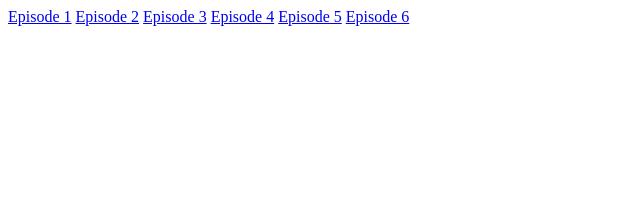
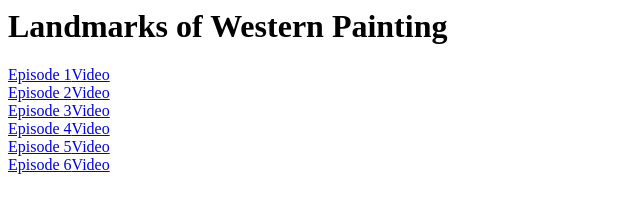
Before and after one commit to harryeakins/harryeakins.github.io, a plain HTML site: page index.html in a window 1280 px wide. Shown: the whole page, without its empty margins (0-640 px from the left). Drawn offline with Linux system fonts and the light colour scheme.

Commit message:
Improved index.html

```diff
--- a/index.html
+++ b/index.html
@@ -1,10 +1,17 @@
 <html>
     <body>
-        <a href="combined_1.html">Episode 1</a>
-        <a href="combined_2.html">Episode 2</a>
-        <a href="combined_3.html">Episode 3</a>
-        <a href="combined_4.html">Episode 4</a>
-        <a href="combined_5.html">Episode 5</a>
-        <a href="combined_6.html">Episode 6</a>
+        <h1> Landmarks of Western Painting </h1>
+        <a href="combined_1.html">Episode 1</a><a
+            href="https://www.youtube.com/watch?v=JQdX4MbnGUg">Video</a><br>
+        <a href="combined_2.html">Episode 2</a><a
+            href="https://www.youtube.com/watch?v=HXonvOquLo4">Video</a><br>
+        <a href="combined_3.html">Episode 3</a><a
+            href="https://www.youtube.com/watch?v=170QMNMQFHg">Video</a><br>
+        <a href="combined_4.html">Episode 4</a><a
+            href="https://www.youtube.com/watch?v=1wMVZQjLKo8">Video</a><br>
+        <a href="combined_5.html">Episode 5</a><a
+            href="https://www.youtube.com/watch?v=tXyIy4L-2Tk">Video</a><br>
+        <a href="combined_6.html">Episode 6</a><a
+            href="https://www.youtube.com/watch?v=wu0-lobvn1o">Video</a><br>
     </body>
 </html>
```
